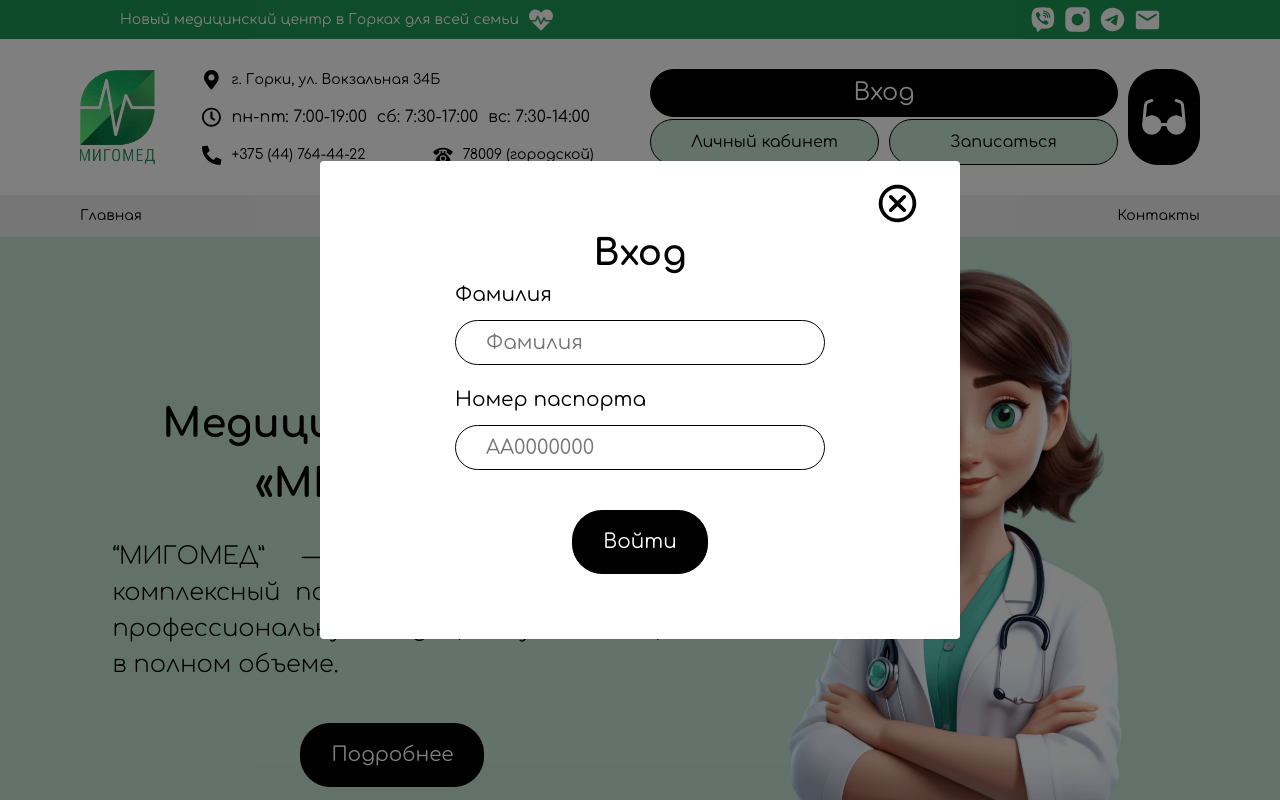
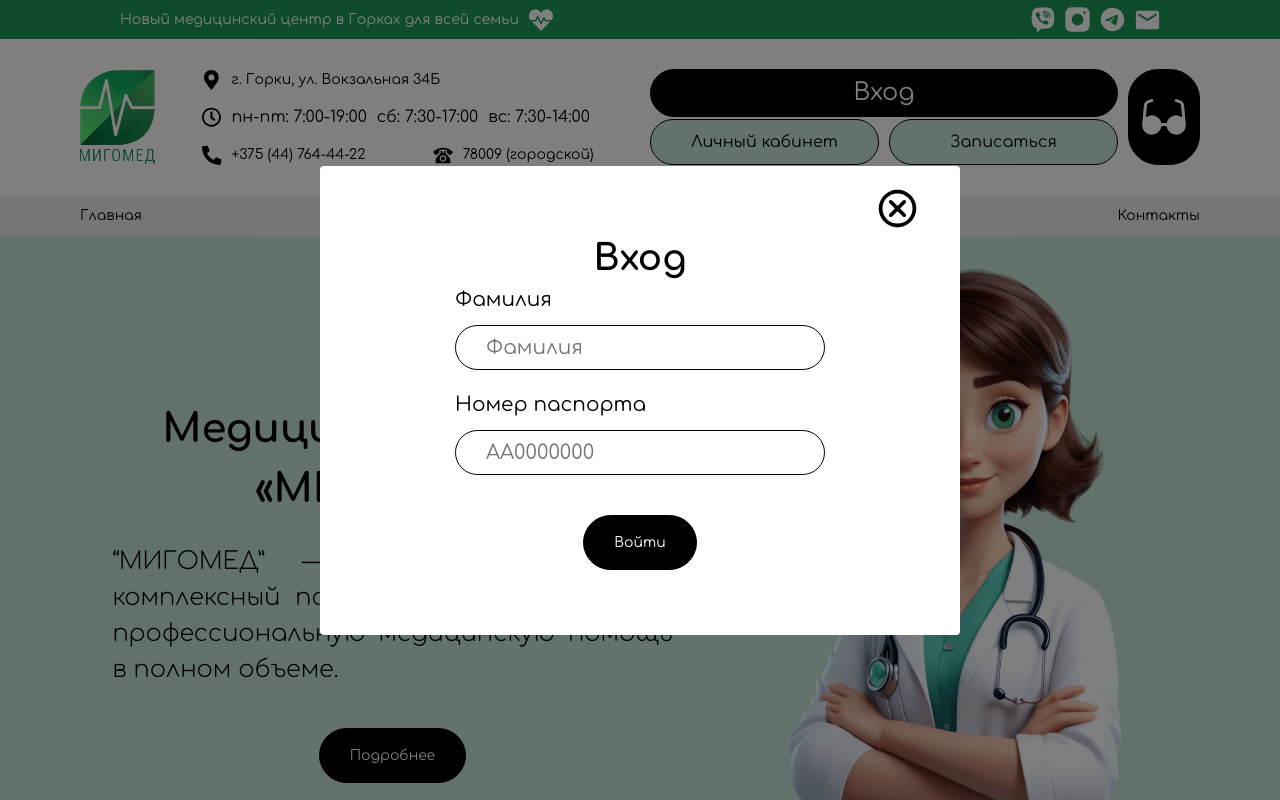
Before and after one commit to Pineapple-vsu/migomed_frontend, a React (Vite) app: page / in a window 1280 px wide. Both pictures are taken after a click on the element "Вход". Shown: the top 800 px of the page. Built offline with nearby package versions, Linux system fonts and the light colour scheme; a web font is replaced by a local one.

Commit message:
edit adaptivity

```diff
--- a/src/components/buttons/button-black-small/ButtonBlackSmall.jsx
+++ b/src/components/buttons/button-black-small/ButtonBlackSmall.jsx
@@ -3,5 +3,9 @@ import styles from "./button-black-small.module.css";
 import { Link } from "react-router";
 
 export const ButtonBlackSmall = ({ children }) => {
-  return <div className={styles.button_black_small}>{children}</div>;
+  return (
+    <div className={styles.button_black_small}>
+      <p>{children}</p>
+    </div>
+  );
 };
--- a/src/components/buttons/button-black-small/button-black-small.module.css
+++ b/src/components/buttons/button-black-small/button-black-small.module.css
@@ -2,7 +2,7 @@
   padding: 16px 30px;
   background-color: #000;
   border-radius: 30px;
-  color: #fff;
+
   text-align: center;
   font-size: 20px;
   border: 1px solid #000;
@@ -13,3 +13,9 @@
   border: 1px solid #000;
   color: #000;
 }
+.button_black_small > p {
+  color: #fff;
+}
+.button_black_small > p:hover {
+  color: #000;
+}
--- a/src/components/footer/components/notice/notice.module.css
+++ b/src/components/footer/components/notice/notice.module.css
@@ -26,9 +26,22 @@
     flex-direction: column;
     gap: 10px;
     align-items: center;
+    padding: 5px 60px;
   }
   .info a,
   .name {
     text-align: center;
   }
 }
+
+@media (max-width: 768px) {
+  .notice {
+    padding: 5px 40px;
+  }
+}
+
+@media (max-width: 360px) {
+  .notice {
+    padding: 5px 20px;
+  }
+}
--- a/src/components/header/components/main-header/MainHeader.jsx
+++ b/src/components/header/components/main-header/MainHeader.jsx
@@ -193,7 +193,7 @@ export const MainHeader = () => {
             placeholder="AA0000000"
           />
         </div>
-        <Link to="/" onClick={handleLogin}>
+        <Link to="/" onClick={handleLogin} className={styles.button_modal}>
           <ButtonBlackSmall>Войти</ButtonBlackSmall>
         </Link>
       </Modal>
--- a/src/components/header/components/main-header/main-header.module.css
+++ b/src/components/header/components/main-header/main-header.module.css
@@ -269,6 +269,9 @@
   .burger {
     display: none;
   }
+  .button_modal > a > div {
+    font-size: 15px;
+  }
 }
 @media (max-width: 768px) {
   .main {
--- a/src/components/modal/modal.module.css
+++ b/src/components/modal/modal.module.css
@@ -1,4 +1,3 @@
-/* Затемнение фона модального окна */
 .modal_overlay {
   position: fixed;
   top: 0;
@@ -9,10 +8,9 @@
   display: flex;
   justify-content: center;
   align-items: center;
-  z-index: 1000; /* Поверх прочего контента */
+  z-index: 1000;
 }
 
-/* Стили для модального содержимого */
 .modal_content {
   background: #fff;
   border-radius: 4px;
@@ -23,7 +21,6 @@
   width: 50%;
 }
 
-/* Стили для кнопки закрытия */
 .close_button {
   position: absolute;
   top: 20px;
@@ -57,3 +54,15 @@
   color: rgba(0, 0, 0, 0.5);
   font-size: 18px;
 }
+
+@media (max-width: 1024px) {
+  .modal_content {
+    padding: 35px 100px;
+    width: 70%;
+  }
+  .content label,
+  .content span,
+  .content input:not(input[type="checkbox"]) {
+    font-size: 15px;
+  }
+}
```
